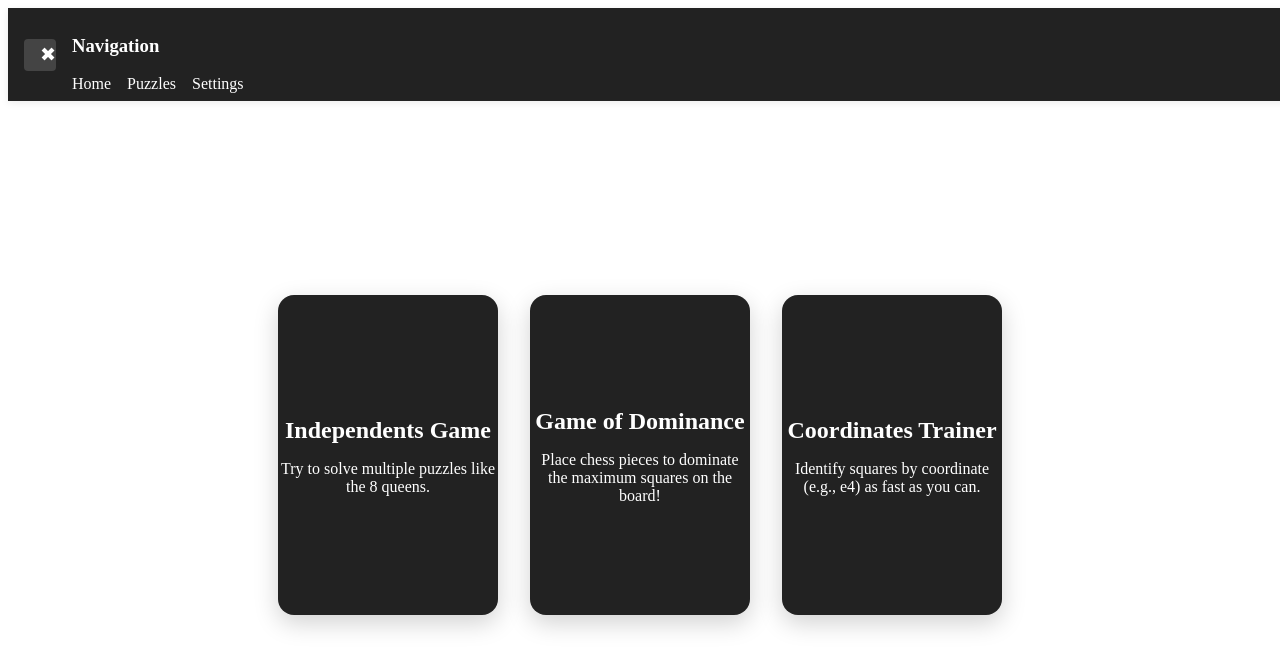
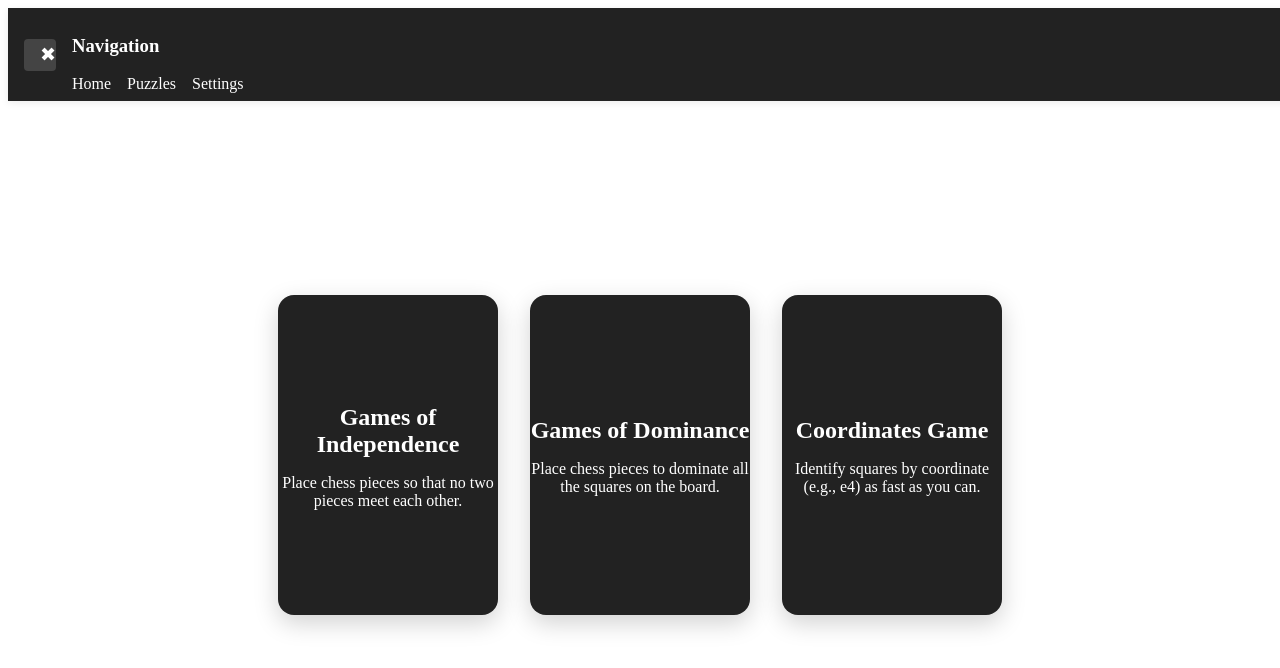
Before and after one commit to Bliped-Pixel/Chess-App, an Angular app: page /puzzles in a window 1280 px wide. Shown: the top 668 px of the page. Built offline with nearby package versions, Linux system fonts and the light colour scheme.

Commit message:
chore: minor template tweaks and coordinates/puzzles updates
- Update various HTML templates (formatting/ledger tweaks)\n- Puzzles card/content and Coordinates page refinements\n- Add requirements/requiremets26-10.txt

```diff
--- a/src/app/coordinates/coordinates.html
+++ b/src/app/coordinates/coordinates.html
@@ -1,6 +1,6 @@
 <div class="dominance-container">
   <div class="game-header">
-    <h1>Coordinates Trainer</h1>
+    <h1>Coordinates Game</h1>
     <p>Identify the shown coordinate by clicking the correct square on the board. Referencing LiChess style.</p>
     <div class="message-bar">
       <div *ngIf="!running && (score > 0 || attempts > 0)" class="victory">
--- a/src/app/dominance/dominance.html
+++ b/src/app/dominance/dominance.html
@@ -1,6 +1,6 @@
 <div class="dominance-container">
   <div class="game-header">
-    <h1>Game of Dominance</h1>
+    <h1>Games of Dominance</h1>
     <p>Arrange pieces so that all 64 squares are controlled. The pieces can meet each other.</p>
     <div class="message-bar">
       <div *ngIf="hasWon && isOptimal" class="victory optimal">
--- a/src/app/independence-components/all-pieces/all-pieces.html
+++ b/src/app/independence-components/all-pieces/all-pieces.html
@@ -1,6 +1,6 @@
 <div class="dominance-container">
   <div class="game-header">
-    <h1>All Pieces Independence</h1>
+    <h1>Team Independence</h1>
     <p>Arrange all the 16 pieces so that no two pieces meet each other.</p>
     <div class="message-bar">
       <div *ngIf="isSolved" class="victory optimal">🎉 All pieces placed — you win!</div>
--- a/src/app/independence-components/bishops/bishops.html
+++ b/src/app/independence-components/bishops/bishops.html
@@ -1,7 +1,7 @@
 <div class="dominance-container">
   <div class="game-header">
-    <h1>Bishops Independence</h1>
-    <p>Arrange bishops so that no two pieces meet each other.</p>
+    <h1>Bishop Independence</h1>
+    <p>Arrange the Bishops so that no two pieces meet each other.</p>
     <div class="message-bar">
       <div *ngIf="isSolved" class="victory optimal">
         🎉 Perfect! All {{ requiredPieces }} bishops placed correctly.
--- a/src/app/independence-components/eight-queens/eight-queens.html
+++ b/src/app/independence-components/eight-queens/eight-queens.html
@@ -1,7 +1,7 @@
 <div class="dominance-container">
   <div class="game-header">
-    <h1>Eight Queens</h1>
-    <p>Arrange 8 Queens so that no two Queens meet each other.</p>
+    <h1>Queen Independence</h1>
+    <p>Arrange the Queens so that no two Queens meet each other.</p>
     <div class="message-bar">
       <div *ngIf="isSolved" class="victory optimal">
         🎉 Perfect! All {{ requiredPieces }} queens placed correctly.
--- a/src/app/independence-components/kings/kings.html
+++ b/src/app/independence-components/kings/kings.html
@@ -1,7 +1,7 @@
 <div class="dominance-container">
   <div class="game-header">
-    <h1>Kings Independence</h1>
-    <p>Arrange kings so that no two pieces meet each other.</p>
+    <h1>King Independence</h1>
+    <p>Arrange the Kings so that no two pieces meet each other.</p>
     <div class="message-bar">
       <div *ngIf="isSolved" class="victory optimal">
         🎉 Perfect! All {{ requiredPieces }} kings placed correctly.
--- a/src/app/independence-components/knights/knights.html
+++ b/src/app/independence-components/knights/knights.html
@@ -1,7 +1,7 @@
 <div class="dominance-container">
   <div class="game-header">
-    <h1>Knights Independence</h1>
-    <p>Arrange knights so that no two pieces meet each other.</p>
+    <h1>Knight Independence</h1>
+    <p>Arrange the Knights so that no two pieces meet each other.</p>
     <div class="message-bar">
       <div *ngIf="isSolved" class="victory optimal">
         🎉 Perfect! All {{ requiredPieces }} knights placed correctly.
--- a/src/app/independence-components/pawns/pawns.html
+++ b/src/app/independence-components/pawns/pawns.html
@@ -1,7 +1,7 @@
 <div class="dominance-container">
   <div class="game-header">
-    <h1>Pawns Independence</h1>
-    <p>Arrange pawns so that no two pieces meet each other.</p>
+    <h1>Pawn Independence</h1>
+    <p>Arrange the Pawns so that no two pieces meet each other.</p>
     <div class="message-bar">
       <div *ngIf="isSolved" class="victory optimal">
         🎉 Perfect! All {{ requiredPieces }} pawns placed correctly.
--- a/src/app/independence-components/rooks/rooks.html
+++ b/src/app/independence-components/rooks/rooks.html
@@ -1,7 +1,7 @@
 <div class="dominance-container">
   <div class="game-header">
-    <h1>Rooks Independence</h1>
-    <p>Arrange rooks so that no two pieces meet each other.</p>
+    <h1>Rook Independence</h1>
+    <p>Arrange the Rooks so that no two pieces meet each other.</p>
     <div class="message-bar">
       <div *ngIf="isSolved" class="victory optimal">
         🎉 Perfect! All {{ requiredPieces }} rooks placed correctly.
--- a/src/app/independents/independents.html
+++ b/src/app/independents/independents.html
@@ -1,7 +1,7 @@
 <div class="dominance-container">
   <div class="game-header">
-    <h1>Independence Puzzles</h1>
-    <p>Choose a mode and board size, then place pieces so none attack each other.</p>
+    <h1>Games of Independence</h1>
+    <p>Choose a mode and board size, then place pieces so that no two pieces meet each other.</p>
   </div>
 
   <div class="size-controls" *ngIf="selected !== 'all'">
--- a/src/app/puzzles/puzzles.html
+++ b/src/app/puzzles/puzzles.html
@@ -2,19 +2,19 @@
   <div class="card-grid">
     <div class="puzzle-card" routerLink="/independents">
       <div class="card-content">
-        <h2>Independents Game</h2>
-        <p>Try to solve multiple puzzles like the 8 queens.</p>
+        <h2>Games of Independence</h2>
+        <p>Place chess pieces so that no two pieces meet each other.</p>
       </div>
     </div>
     <div class="puzzle-card" routerLink="/dominance">
       <div class="card-content">
-        <h2>Game of Dominance</h2>
-        <p>Place chess pieces to dominate the maximum squares on the board!</p>
+        <h2>Games of Dominance</h2>
+        <p>Place chess pieces to dominate all the squares on the board.</p>
       </div>
     </div>
     <div class="puzzle-card" routerLink="/coordinates">
       <div class="card-content">
-        <h2>Coordinates Trainer</h2>
+        <h2>Coordinates Game</h2>
         <p>Identify squares by coordinate (e.g., e4) as fast as you can.</p>
       </div>
     </div>
```
Also changed, not shown: requirements/requiremets26-10.txt (added).
